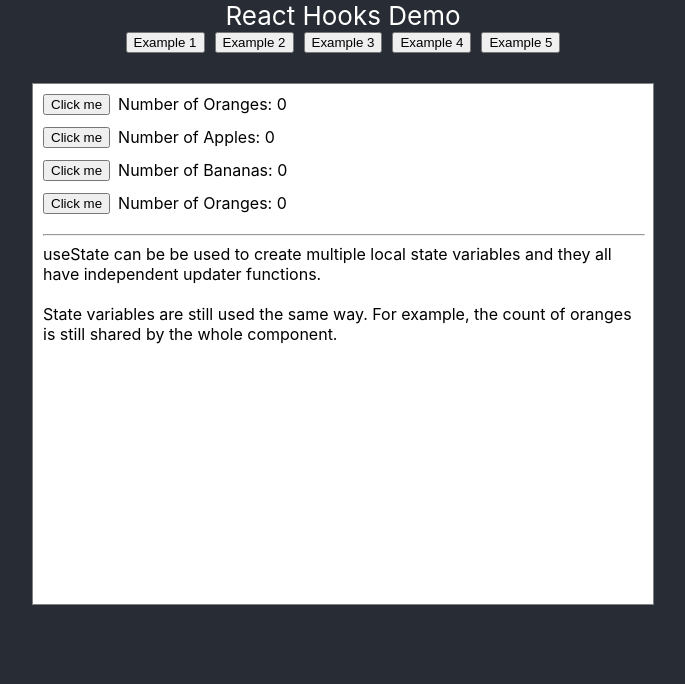
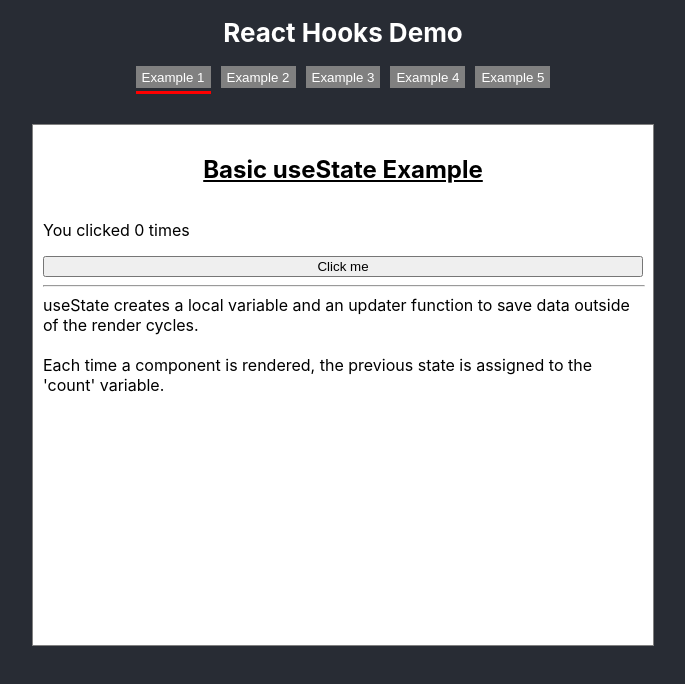
Before and after one commit to mklosterboer/hooks-demo, a React (Create React App) app: page / in a window 1280 px wide. Shown: the top 684 px of the page, without its empty margins (297-982 px from the left). Built offline with nearby package versions, Linux system fonts and the light colour scheme.

Commit message:
Add button styling. Add active example indicator.

```diff
--- a/src/App.css
+++ b/src/App.css
@@ -25,6 +25,22 @@
 .App a:hover {
   color: grey;
 }
+button:focus {
+  outline: 0;
+}
+.exampleButtons {
+  background-color: grey;
+  border: none;
+  color: white;
+  height: 22px;
+}
+
+.activeIndicator {
+  background-color: red;
+  height: 3px;
+  width: 100%;
+  margin-top: 3px;
+}
 
 .examples-list {
   display: inline-flex;
@@ -48,6 +64,11 @@
   padding: 10px;
 }
 
+.exampleHeader {
+  text-align: center;
+  text-decoration: underline;
+}
+
 .counter-container {
   display: flex;
   flex-direction: row;
--- a/src/App.tsx
+++ b/src/App.tsx
@@ -4,20 +4,21 @@
 import { Examples } from "./Examples/index";
 
 const App: React.FC = () => {
-  const [activeExampleIdx, setActiveExampleIdx] = useState(1);
+  const [activeExampleIdx, setActiveExampleIdx] = useState(0);
   let ActiveExample = Examples[activeExampleIdx];
 
   return (
     <div className="App">
-      <header className="App-header">
+      <h1 className="App-header">
         React Hooks Demo
-      </header>
+      </h1>
       <div className="examples-list">
         {Examples.map((ex, idx) => (
           <div className="example-link">
-            <button onClick={() => setActiveExampleIdx(idx)}>
+            <button className="exampleButtons" onClick={() => setActiveExampleIdx(idx)}>
               Example {idx + 1}
             </button>
+            {idx === activeExampleIdx && <div className="activeIndicator">&nbsp;</div>}
           </div>
         ))}
       </div>
--- a/src/Examples/Example1.tsx
+++ b/src/Examples/Example1.tsx
@@ -6,6 +6,7 @@
 
   return (
     <>
+      <h2 className="exampleHeader">Basic useState Example</h2>
       <p>You clicked {count} times</p>
       <button onClick={() => setCount(count + 1)}>
         Click me
--- a/src/Examples/Example3.tsx
+++ b/src/Examples/Example3.tsx
@@ -38,7 +38,7 @@
                 useEffect fires every time the component is re-rendered, unless a dependecy array is passed. <br /><br />
                 In this example, the title keeps track of Counter 1. Since this effect only cares if the value of Counter 1 has been updated,
                 we pass 'count1' in an array to useEffect. <br /><br />
-                As the component continues to render when we increase Counter 2, we do not run the potentially expensive calculation in the useEffect, unless 'count1' changes between renders.
+                As the component continues to render, when we increase Counter 2, we do not run the potentially expensive calculation in the useEffect, unless 'count1' changes between renders.
             </div>
     </>
     );
```
